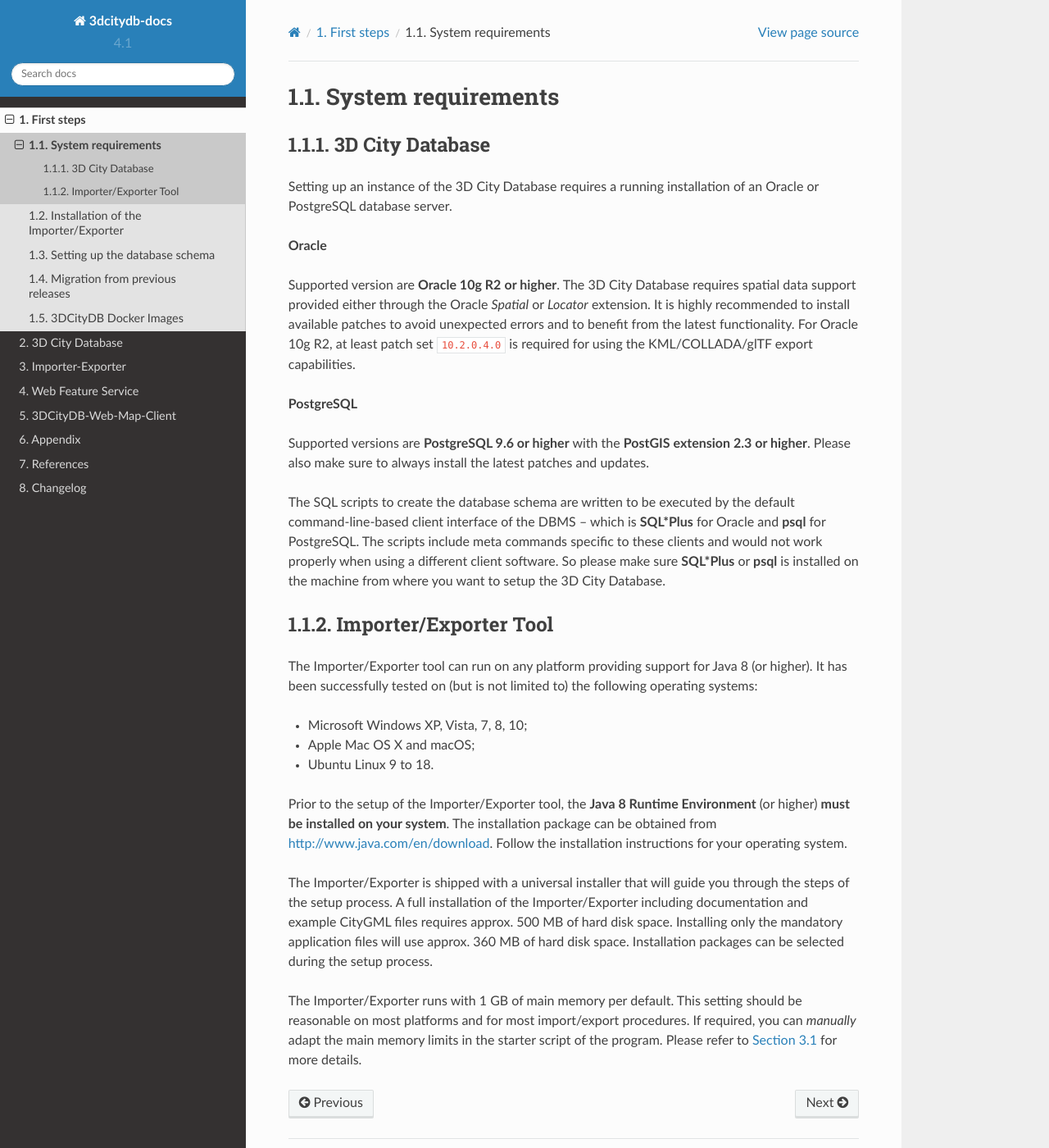
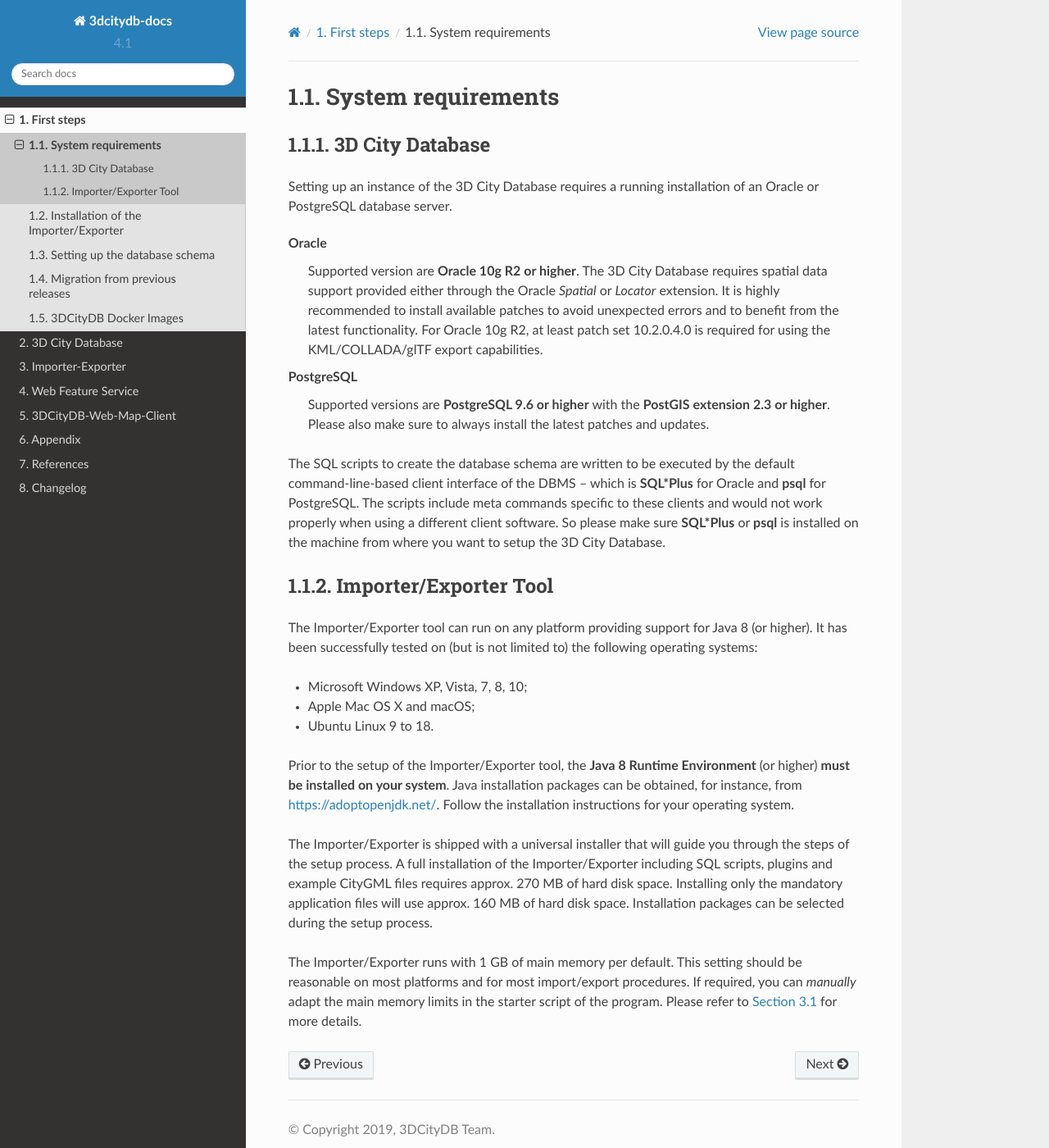
Before and after one commit to 3dcitydb/3dcitydb-docs, a Sphinx documentation site: the page built from source/intro/system-requirements.rst, in a window 1280 px wide and 1400 px high. Shown: the whole window at 82% size. Built offline with Sphinx 7.4.7 and the Read the Docs theme 2.0.0, drawn with Linux system fonts in a browser that asks for light colours.

Commit message:
minor changes

```diff
--- a/source/intro/setup-3dcitydb.rst
+++ b/source/intro/setup-3dcitydb.rst
@@ -83,13 +83,13 @@
 
 .. code:: bash
 
-   chmod u+x CREATE_DB.sh
+   $ chmod u+x CREATE_DB.sh
 
 Afterwards, simply run the shell script by typing:
 
 .. code:: bash
 
-   ./CREATE_DB.sh
+   $ ./CREATE_DB.sh
 
 .. note::
    The **database connection details need to be set** in the
--- a/source/intro/system-requirements.rst
+++ b/source/intro/system-requirements.rst
@@ -9,21 +9,19 @@
 Setting up an instance of the 3D City Database requires a running
 installation of an Oracle or PostgreSQL database server.
 
-**Oracle**
+Oracle
+  Supported version are **Oracle 10g R2 or higher**. The 3D City
+  Database requires spatial data support provided either through the
+  Oracle *Spatial* or *Locator* extension. It is highly recommended to
+  install available patches to avoid unexpected errors and to benefit from
+  the latest functionality. For Oracle 10g R2, at least patch set
+  10.2.0.4.0 is required for using the KML/COLLADA/glTF export
+  capabilities.
 
-Supported version are **Oracle 10g R2** **or higher**. The 3D City
-Database requires spatial data support provided either through the
-Oracle *Spatial* or *Locator* extension. It is highly recommended to
-install available patches to avoid unexpected errors and to benefit from
-the latest functionality. For Oracle 10g R2, at least patch set
-``10.2.0.4.0`` is required for using the KML/COLLADA/glTF export
-capabilities.
-
-**PostgreSQL**
-
-Supported versions are **PostgreSQL 9.6 or higher** with the **PostGIS
-extension 2.3 or higher**. Please also make sure to always install the
-latest patches and updates.
+PostgreSQL
+  Supported versions are **PostgreSQL 9.6 or higher** with the **PostGIS
+  extension 2.3 or higher**. Please also make sure to always install the
+  latest patches and updates.
 
 The SQL scripts to create the database schema are written to be executed
 by the default command-line-based client interface of the DBMS – which
@@ -47,16 +45,16 @@
 -  Ubuntu Linux 9 to 18.
 
 Prior to the setup of the Importer/Exporter tool, the **Java 8 Runtime
-Environment** (or higher) **must be installed on your system**. The
-installation package can be obtained from
-http://www.java.com/en/download. Follow the installation instructions
+Environment** (or higher) **must be installed on your system**. Java
+installation packages can be obtained, for instance, from
+https://adoptopenjdk.net/. Follow the installation instructions
 for your operating system.
 
 The Importer/Exporter is shipped with a universal installer that will
 guide you through the steps of the setup process. A full installation of
-the Importer/Exporter including documentation and example CityGML files
-requires approx. 500 MB of hard disk space. Installing only the
-mandatory application files will use approx. 360 MB of hard disk space.
+the Importer/Exporter including SQL scripts, plugins and example CityGML files
+requires approx. 270 MB of hard disk space. Installing only the
+mandatory application files will use approx. 160 MB of hard disk space.
 Installation packages can be selected during the setup process.
 
 The Importer/Exporter runs with 1 GB of main memory per default. This
```
Also changed, not shown: source/impexp/interfaces.rst (+4 -3 lines), source/intro/install-impexp.rst (+8 -12 lines).
